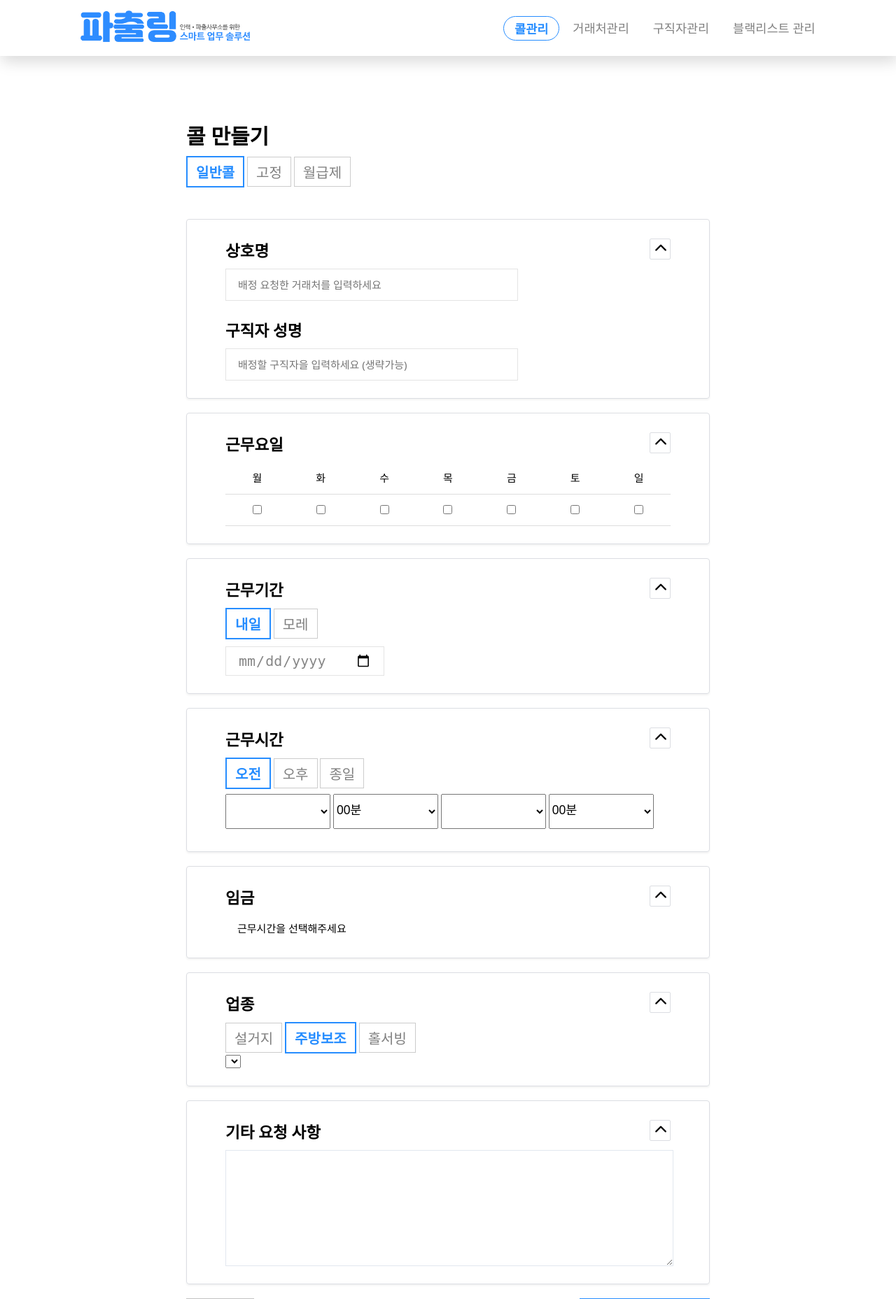
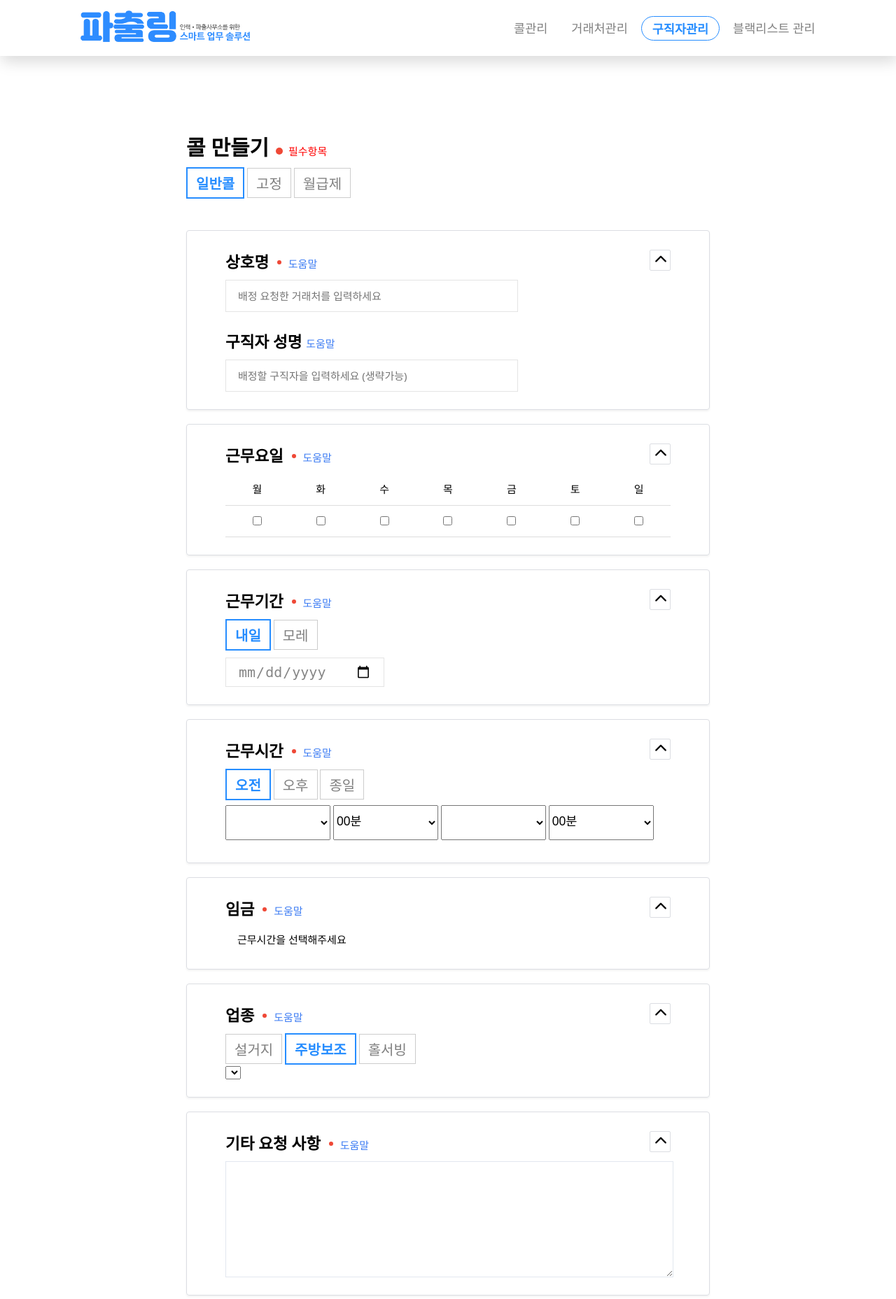
Before and after one commit to aika823/pachuling, a Flask app: page /call/write in a window 1280 px wide. Shown: the top 1857 px of the page at 70% size. Run offline with Flask 2, Linux system fonts and the light colour scheme; the visitor is signed in with stand-in values (Sample User, id 1); lists and menus that the app fills with data are empty; some libraries are stand-ins or nearby versions.

Commit message:
필수사항

```diff
--- a/static/css/common.css
+++ b/static/css/common.css
@@ -73,11 +73,17 @@ span.divider{display: inline-block;width: 0;height: 0.5em;border-left: 1px solid
 .makeCall2:hover { background: #268DFF; color: #fff; box-shadow: 3px 3px 5px #c1c1c1;}
 /* #callForm { margin: 0 auto;} */
 .top-title { margin: 3rem 8rem 0; padding: 0 2rem;}
+.top-title .title-main { display: inline-block;}
+.form-section-required { display: inline-block; width: 10px; height: 10px; background-color: #ef4836; border-radius: 5px; vertical-align: middle; margin-left: 6px; margin-bottom: 4px; margin-right: 4px; -webkit-border-radius: 5px; -moz-border-radius: 5px; -ms-border-radius: 5px; -o-border-radius: 5px; }
+.top-title .required-mark { display: inline-block; color: red;}
 .form-row { margin-top: 20px; margin-bottom: 20px;}
 .form-row .callForm { padding: 0 1rem; border-radius: 4px ; border: 1px solid #dbdde2; box-shadow: 0 2px 3px 0 rgb(0 0 0 / 5%); -webkit-border-radius: 4px ; -moz-border-radius: 4px ; -ms-border-radius: 4px ; -o-border-radius: 4px ; }
 .form-row .callForm .row-in-row { padding: 1rem 0;}
 .form-row .callForm .form-title { margin: 2px 30px 10px;}
 .form-row .callForm .form-subtitle { margin: 1rem 30px 10px 0;}
+.form-row .callForm .help { font-size: .6rem; font-weight: 500; color: #3e7df3;}
+.form-row .callForm .help:hover { text-decoration: underline;}
+.form-row .callForm .form-section-required { width: 6px; height: 6px; border-radius: 3px; -webkit-border-radius: 3px; -moz-border-radius: 3px; -ms-border-radius: 3px; -o-border-radius: 3px; }
 .form-row .callForm input[type="text"],
 .form-row .callForm .callForm-term .workDate,
 .form-row .callForm .callForm-time .workTime,
--- a/templates/call/callForm.html
+++ b/templates/call/callForm.html
@@ -3,6 +3,8 @@
 {% block content %}
 <div class="top-title">
     <h1 class="title-main">콜 만들기</h1>
+    <span class="form-section-required"></span>
+    <p class="required-mark">필수항목</p>
     <div class="callFormBtn">
         <div>
             <button class="btn btn-option selected" id="manualCallBtn">일반콜</button>
--- a/templates/call/callWrite.html
+++ b/templates/call/callWrite.html
@@ -20,6 +20,8 @@
             <div class="row-in-row">
                 <h2 class="form-title">
                     상호명
+                    <span class="form-section-required"></span>
+                    <a class="help" href="">도움말</a>
                     <button type="button" class="icon-up"><i class="fas fa-chevron-up"></i></button>
                 </h2>
                 <div class="row-content">
@@ -32,7 +34,10 @@
                             </option>
                             <?php endforeach ?> -->
                     </datalist>
-                    <h2 class="form-subtitle">구직자 성명</h2>
+                    <h2 class="form-subtitle">
+                        구직자 성명
+                        <a class="help" href="">도움말</a>
+                    </h2>
                     <input type="text" list="employeeList" name="employeeName" class="employee" id="employeeName"
                         placeholder="배정할 구직자을 입력하세요 (생략가능)">
                     <datalist id="employeeList" class="input-field">
@@ -57,6 +62,8 @@
             <div class="row-in-row">
                 <h2 class="form-title">
                     근무요일
+                    <span class="form-section-required"></span>
+                    <a class="help" href="">도움말</a>
                     <button type="button" class="icon-up"><i class="fas fa-chevron-up"></i></button>
                 </h2>
                 <div class="row-content">
@@ -90,6 +97,8 @@
             <div class="row-in-row">
                 <h2 class="form-title">
                     근무기간
+                    <span class="form-section-required"></span>
+                    <a class="help" href="">도움말</a>
                     <button type="button" class="icon-up"><i class="fas fa-chevron-up"></i></button>
                 </h2>
                 <div class="row-content">
@@ -128,6 +137,8 @@
                 <div class="callForm-time" id="">
                     <h2 class="form-title">
                         근무시간
+                        <span class="form-section-required"></span>
+                        <a class="help" href="">도움말</a>
                         <button type="button" class="icon-up"><i class="fas fa-chevron-up"></i></button>
                     </h2>
                     <div class="row-content">
@@ -174,6 +185,8 @@
                 <div class="">
                     <h2 class="form-title">
                         임금
+                        <span class="form-section-required"></span>
+                        <a class="help" href="">도움말</a>
                         <button type="button" class="icon-up"><i class="fas fa-chevron-up"></i></button>
                     </h2>
                     <div class="row-content">
@@ -191,6 +204,8 @@
                 <div class="callForm-jobs">
                     <h2 class="form-title">
                         업종
+                        <span class="form-section-required"></span>
+                        <a class="help" href="">도움말</a>
                         <button type="button" class="icon-up"><i class="fas fa-chevron-up"></i></button>
                     </h2>
                     <div class="row-content">
@@ -234,6 +249,8 @@
                 <div class="callForm-etc">
                     <h2 class="form-title">
                         기타 요청 사항
+                        <span class="form-section-required"></span>
+                        <a class="help" href="">도움말</a>
                         <button type="button" class="icon-up"><i class="fas fa-chevron-up"></i></button>
                     </h2>
                     <div class="row-content">
@@ -246,7 +263,7 @@
     <!--콜 보내기 버튼-->
     <div class="btn-area">
         <!-- <h1 class="callPrice"></h1> -->
-        <button id="btnSendCancel" class="btn btn-insert callBtn" type="button">취소</button>
+        <button id="btnSendCancel" class="btn btn-insert callBtn" type="button" onClick="location.href='{{ url_for('call') }}'">취소</button>
         <button id="btnSendCall" class="btn btn-insert callBtn" type="button">콜 신청하기</button>
         <!-- <?php if ($this->param->page_type != 'ceo'): ?> -->
             <input type="submit" id="submitFixedCallBtn" class="btn btn-insert callBtn fixBtn" type="button" style="display: none" value="고정 콜 만들기">
```
Also changed, not shown: templates/company/companyForm.html (+19 -0 lines), templates/employee/employee_write.html (+22 -21 lines).
